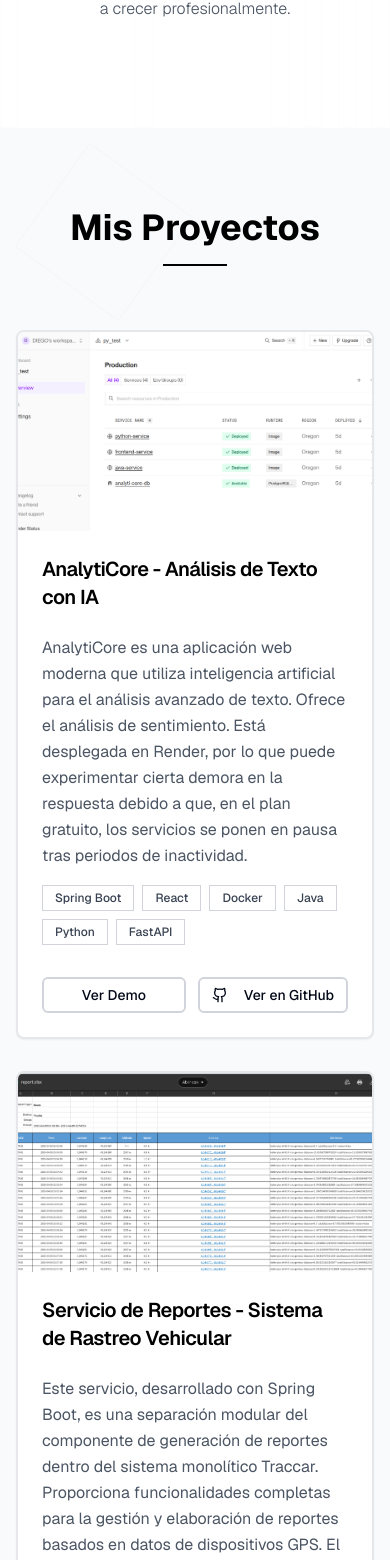
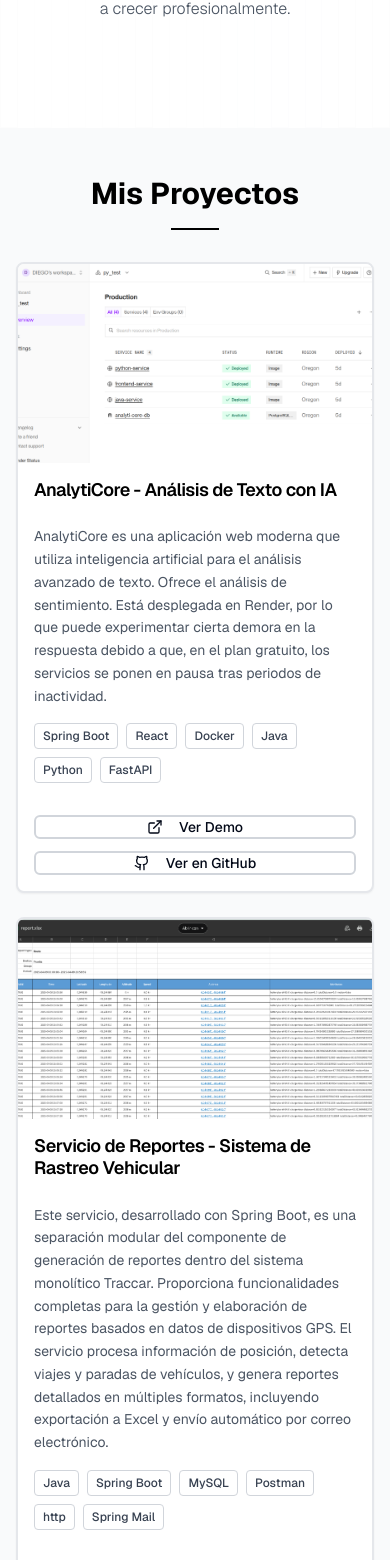
Before and after one commit to DiegoSteven/Portafolio, a Next.js app: page / in a window 390 px wide. Shown: the part 5572-7132 px from the top of the page. Built offline with nearby package versions, Linux system fonts and the light colour scheme.

Commit message:
Responsive

```diff
--- a/components/projects-section.tsx
+++ b/components/projects-section.tsx
@@ -3,7 +3,7 @@
 import { useEffect, useRef, useState } from "react"
 import { Card, CardContent, CardHeader, CardTitle } from "@/components/ui/card"
 import { Button } from "@/components/ui/button"
-import { Github } from "lucide-react" // Removed ExternalLink as it's no longer needed
+import { Github, ExternalLink } from "lucide-react"
 
 interface Project {
   title: string
@@ -12,7 +12,6 @@ interface Project {
   technologies: string[]
   liveUrl?: string
   githubUrl: string
-
 }
 
 export function ProjectsSection() {
@@ -41,73 +40,68 @@ export function ProjectsSection() {
       title: "AnalytiCore - Análisis de Texto con IA",
       description:
         "AnalytiCore es una aplicación web moderna que utiliza inteligencia artificial para el análisis avanzado de texto. Ofrece el análisis de sentimiento. Está desplegada en Render, por lo que puede experimentar cierta demora en la respuesta debido a que, en el plan gratuito, los servicios se ponen en pausa tras periodos de inactividad.",
-      image: "/ServiciosDesplegados.png?height=200&width=300",
+      image: "/ServiciosDesplegados.png",
       technologies: ["Spring Boot", "React", "Docker", "Java", "Python", "FastAPI"],
-      githubUrl: "https://github.com/DiegoSteven/AnalytiCore.git", // Updated to a more specific GitHub URL
-      liveUrl: "https://frontend-service-ppt4.onrender.com/" // ejemplo
-
-
+      githubUrl: "https://github.com/DiegoSteven/AnalytiCore.git",
+      liveUrl: "https://frontend-service-ppt4.onrender.com/"
     },
     {
       title: "Servicio de Reportes - Sistema de Rastreo Vehicular",
       description:
         "Este servicio, desarrollado con Spring Boot, es una separación modular del componente de generación de reportes dentro del sistema monolítico Traccar. Proporciona funcionalidades completas para la gestión y elaboración de reportes basados en datos de dispositivos GPS. El servicio procesa información de posición, detecta viajes y paradas de vehículos, y genera reportes detallados en múltiples formatos, incluyendo exportación a Excel y envío automático por correo electrónico.",
-      image: "/ReporteRuta.png?height=200&width=300",
+      image: "/ReporteRuta.png",
       technologies: ["Java", "Spring Boot", "MySQL", "Postman","http","Spring Mail"],
-      githubUrl: "https://github.com/DiegoSteven/servicioReportes.git", // Updated to a more specific GitHub URL
+      githubUrl: "https://github.com/DiegoSteven/servicioReportes.git",
     },
     {
       title: "Sistema de Gestión de Pedidos - Arquitectura de Microservicios",
       description:
         "Este sistema es una plataforma completa de gestión de pedidos para una distribuidora de productos de consumo masivo, implementada bajo una arquitectura de microservicios utilizando Spring Boot y RabbitMQ para la comunicación asíncrona entre servicios. El frontend está desarrollado con Next.js y TypeScript.",
-      image: "/Pedidos.png?height=200&width=300",
+      image: "/Pedidos.png",
       technologies: ["Java", "Spring Boot", "MySQL", "RabbitMQ", "Docker","JWT", "Next.js", "React ", "Postman", "Tailwind", "Websocket"],
-      githubUrl: "https://github.com/DiegoSteven/sistema-gestion-pedidos", // Updated to a more specific GitHub URL
+      githubUrl: "https://github.com/DiegoSteven/sistema-gestion-pedidos",
     },
     {
       title: "Hospital Médico - Sistema de Gestión Hospitalaria",
       description:
-        "Es un sistema  de gestión hospitalaria que permite administrar pacientes, servicios médicos, productos farmacéuticos, facturación y descargos médicos. El sistema implementa patrones de diseño avanzados y arquitectura REST para proporcionar una API robusta y escalable.",
-      image: "/sistemaHospitalario.png?height=100&width=150",
+        "Es un sistema de gestión hospitalaria que permite administrar pacientes, servicios médicos, productos farmacéuticos, facturación y descargos médicos. El sistema implementa patrones de diseño avanzados y arquitectura REST para proporcionar una API robusta y escalable.",
+      image: "/sistemaHospitalario.png",
       technologies: ["Spring Boot", "React", "SQLite", "Java", "Node"],
-      githubUrl: "https://github.com/DiegoSteven/Hospital_Medico.git", // Updated to a more specific GitHub URL
+      githubUrl: "https://github.com/DiegoSteven/Hospital_Medico.git",
     },
   ]
 
-  // Take only the first 4 projects
   const projects = allProjects.slice(0, 4)
 
   return (
-    <section ref={sectionRef} id="proyectos" className="py-20 bg-gray-50 relative overflow-hidden">
-      {/* Animated background elements */}
-      <div className="absolute top-10 left-10 w-32 h-32 border border-gray-200 rotate-12 animate-spin-slow opacity-20"></div>
-      <div className="absolute bottom-10 right-10 w-24 h-24 border border-gray-300 -rotate-12 animate-float opacity-30"></div>
+    <section ref={sectionRef} id="proyectos" className="py-12 sm:py-16 lg:py-20 bg-gray-50 relative overflow-hidden">
+      {/* Animated background elements - hidden on mobile */}
+      <div className="hidden md:block absolute top-10 left-10 w-32 h-32 border border-gray-200 rotate-12 animate-spin-slow opacity-20"></div>
+      <div className="hidden md:block absolute bottom-10 right-10 w-24 h-24 border border-gray-300 -rotate-12 animate-float opacity-30"></div>
 
-      <div className="container mx-auto px-4">
+      <div className="container mx-auto px-4 sm:px-6">
         <div className="max-w-6xl mx-auto">
           {/* Section Title */}
           <div
-            className={`text-center mb-16 transform transition-all duration-1000 ${
+            className={`text-center mb-8 sm:mb-12 lg:mb-16 transform transition-all duration-1000 ${
               isVisible ? "translate-y-0 opacity-100" : "translate-y-10 opacity-0"
             }`}
           >
             <div className="inline-block">
-              <h2 className="text-4xl md:text-5xl font-bold text-black mb-4 relative">
+              <h2 className="text-3xl sm:text-4xl lg:text-5xl font-bold text-black mb-4 relative">
                 Mis Proyectos
-                <div className="absolute -top-2 -right-2 w-3 h-3 bg-black rounded-full animate-ping"></div>
+                <div className="absolute -top-2 -right-2 w-2 h-2 sm:w-3 sm:h-3 bg-black rounded-full animate-ping"></div>
               </h2>
               <div
-                className={`w-16 h-0.5 bg-black mx-auto transition-all duration-1000 delay-300 ${
+                className={`w-12 sm:w-16 h-0.5 bg-black mx-auto transition-all duration-1000 delay-300 ${
                   isVisible ? "scale-x-100" : "scale-x-0"
                 }`}
               ></div>
             </div>
           </div>
 
-          {/* Display the 4 projects */}
-          <div className="grid md:grid-cols-2 lg:grid-cols-2 gap-8">
-            {" "}
-            {/* Changed to 2 columns for 4 projects */}
+          {/* Projects Grid - Responsive */}
+          <div className="grid grid-cols-1 sm:grid-cols-1 lg:grid-cols-2 gap-6 sm:gap-8">
             {projects.map((project, index) => (
               <Card
                 key={index}
@@ -116,51 +110,63 @@ title: "Hospital Médico - Sistema de Gestión Hospitalaria",
                 }`}
                 style={{ transitionDelay: `${700 + index * 200}ms` }}
               >
+                {/* Image Container - Responsive */}
                 <div className="relative w-full overflow-hidden" style={{ paddingBottom: "56.25%" }}>
                   <img
-                  src={project.image || "/placeholder.svg"}
+                    src={project.image}
                     alt={project.title}
                     className="absolute top-0 left-0 w-full h-full object-cover group-hover:scale-110 transition-transform duration-700"
+                    loading="lazy"
                   />
                 </div>
 
-
-                <CardHeader>
-                  <CardTitle className="text-black text-xl">{project.title}</CardTitle>
+                <CardHeader className="px-4 sm:px-6 pt-4 sm:pt-6">
+                  <CardTitle className="text-black text-lg sm:text-xl leading-tight">
+                    {project.title}
+                  </CardTitle>
                 </CardHeader>
 
-                <CardContent className="space-y-4">
-                  <p className="text-gray-600 leading-relaxed">{project.description}</p>
+                <CardContent className="px-4 sm:px-6 pb-4 sm:pb-6 space-y-4">
+                  {/* Description - Responsive text */}
+                  <p className="text-gray-600 leading-relaxed text-sm sm:text-base">
+                    {project.description}
+                  </p>
 
+                  {/* Technologies - Responsive grid */}
                   <div className="flex flex-wrap gap-2">
                     {project.technologies.map((tech) => (
-                      <span key={tech} className="px-3 py-1 border border-gray-300 text-xs text-gray-700 font-medium">
+                      <span
+                        key={tech}
+                        className="px-2 sm:px-3 py-1 border border-gray-300 text-xs text-gray-700 font-medium rounded"
+                      >
                         {tech}
                       </span>
                     ))}
                   </div>
 
-                  <div className="flex gap-3 pt-4">
-
-                      {/* Botón Ver Demo solo si existe liveUrl */}
+                  {/* Buttons - Responsive layout */}
+                  <div className="flex flex-col sm:flex-row gap-3 pt-4">
+                    {/* Live Demo Button */}
                     {project.liveUrl && (
                       <Button
                         size="sm"
                         variant="outline"
-                        className="flex-1 border-2 border-gray-300 hover:border-black hover:bg-black hover:text-white bg-transparent"
+                        className="flex-1 border-2 border-gray-300 hover:border-black hover:bg-black hover:text-white bg-transparent text-sm"
                         asChild
                       >
                         <a href={project.liveUrl} target="_blank" rel="noopener noreferrer">
+                          <ExternalLink size={16} className="mr-2" />
                           Ver Demo
                         </a>
                       </Button>
                     )}
-                    {/* Only GitHub button */}
+
+                    {/* GitHub Button */}
                     <Button
                       size="sm"
                       variant="outline"
-                      className="flex-1 border-2 border-gray-300 hover:border-black hover:bg-black hover:text-white bg-transparent"
-                      asChild // Use asChild to pass href to the underlying a tag
+                      className="flex-1 border-2 border-gray-300 hover:border-black hover:bg-black hover:text-white bg-transparent text-sm"
+                      asChild
                     >
                       <a href={project.githubUrl} target="_blank" rel="noopener noreferrer">
                         <Github size={16} className="mr-2" />
@@ -172,8 +178,6 @@ title: "Hospital Médico - Sistema de Gestión Hospitalaria",
               </Card>
             ))}
           </div>
-
-          {/* Removed "Ver repositorios completos" button */}
         </div>
       </div>
     </section>
```
Lines whose indentation alone changed are shown as unchanged.
